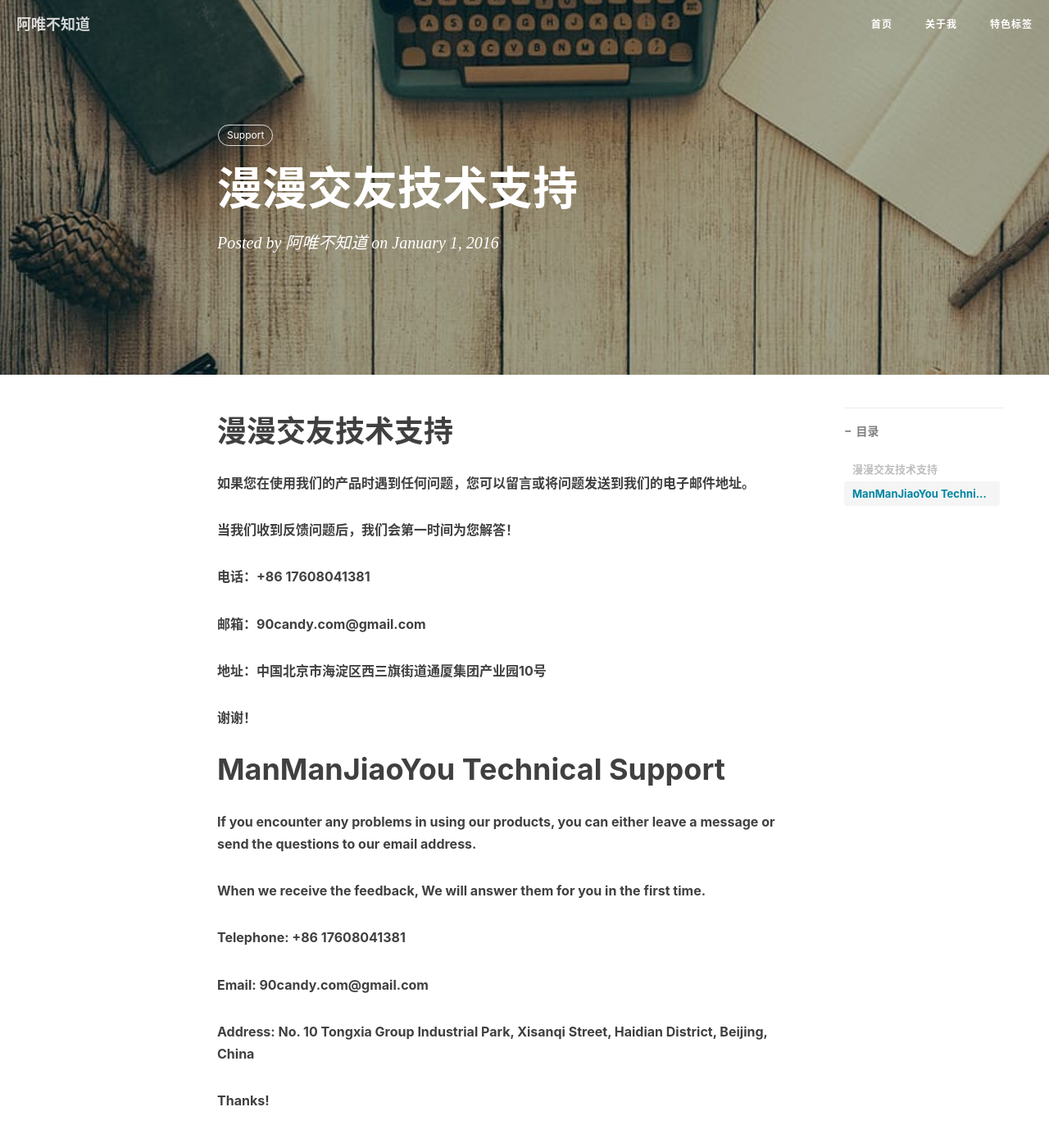
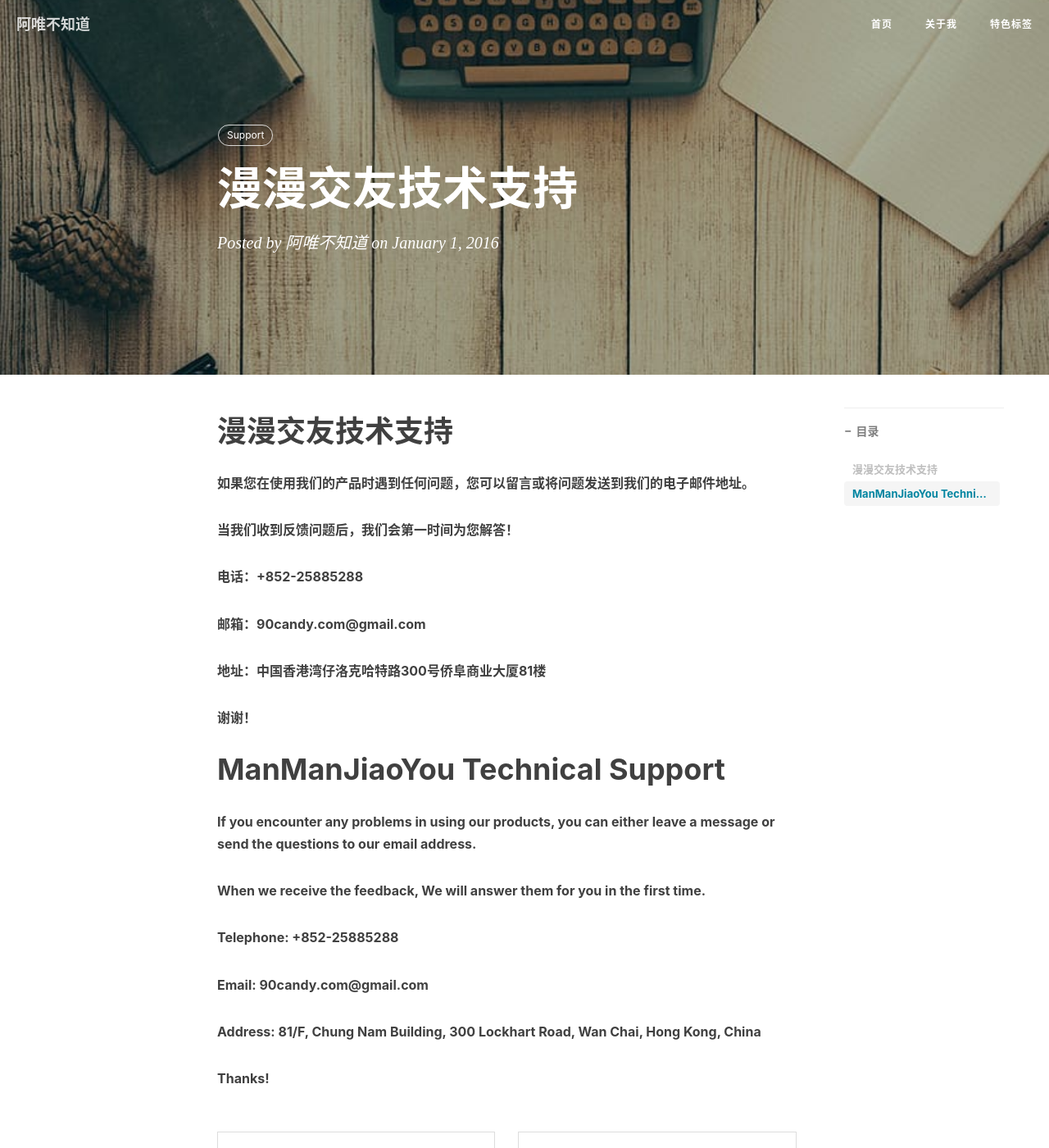
Before and after one commit to AAWayne/AAWayne.github.io, a Jekyll site: the page built from _posts/2016-01-01-support.md, in a window 1280 px wide and 1400 px high. Shown: the whole window at 82% size. Built offline with Jekyll 4.4.1, drawn with Linux system fonts in a browser that asks for light colours; nearby versions of some CDN libraries; comment, search, counter and statistics services are not loaded.

Commit message:
漫漫交友技术支持

```diff
--- a/_posts/2016-01-01-support.md
+++ b/_posts/2016-01-01-support.md
@@ -16,11 +16,11 @@
 
 **当我们收到反馈问题后，我们会第一时间为您解答！**
 
-**电话：+86 17608041381**
+**电话：+852-25885288**
 
 **邮箱：90candy.com@gmail.com**
 
-**地址：中国北京市海淀区西三旗街道通厦集团产业园10号**
+**地址：中国香港湾仔洛克哈特路300号侨阜商业大厦81楼**
 
 **谢谢！**
 
@@ -31,10 +31,10 @@
 
 **When we receive the feedback, We will answer them for you in the first time.**
 
-**Telephone: +86 17608041381**
+**Telephone: +852-25885288**
 
 **Email: 90candy.com@gmail.com**
 
-**Address: No. 10 Tongxia Group Industrial Park, Xisanqi Street, Haidian District, Beijing, China**
+**Address: 81/F, Chung Nam Building, 300 Lockhart Road, Wan Chai, Hong Kong, China**
 
 **Thanks!**
```
Also changed, not shown: 1 other file.
